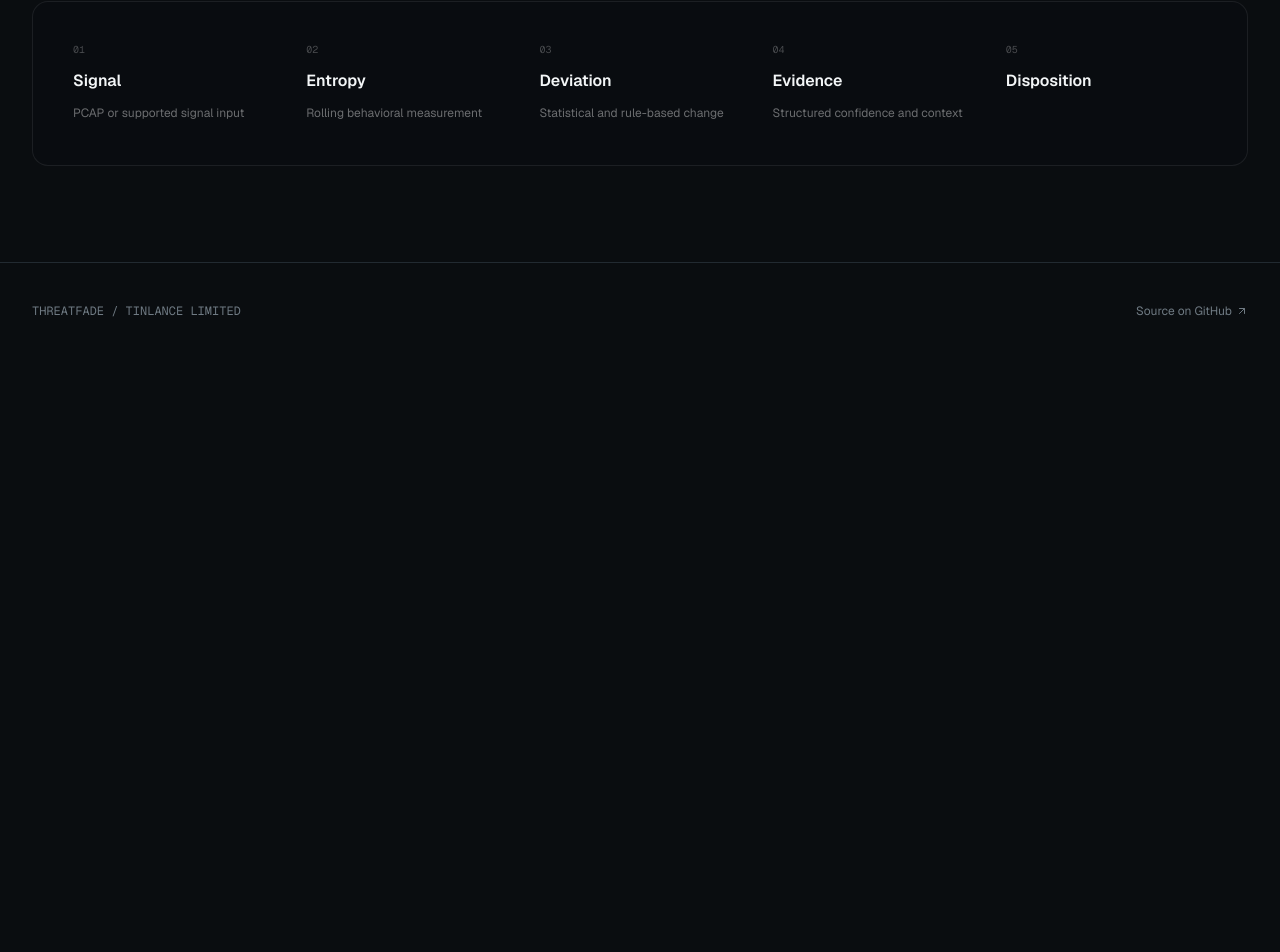
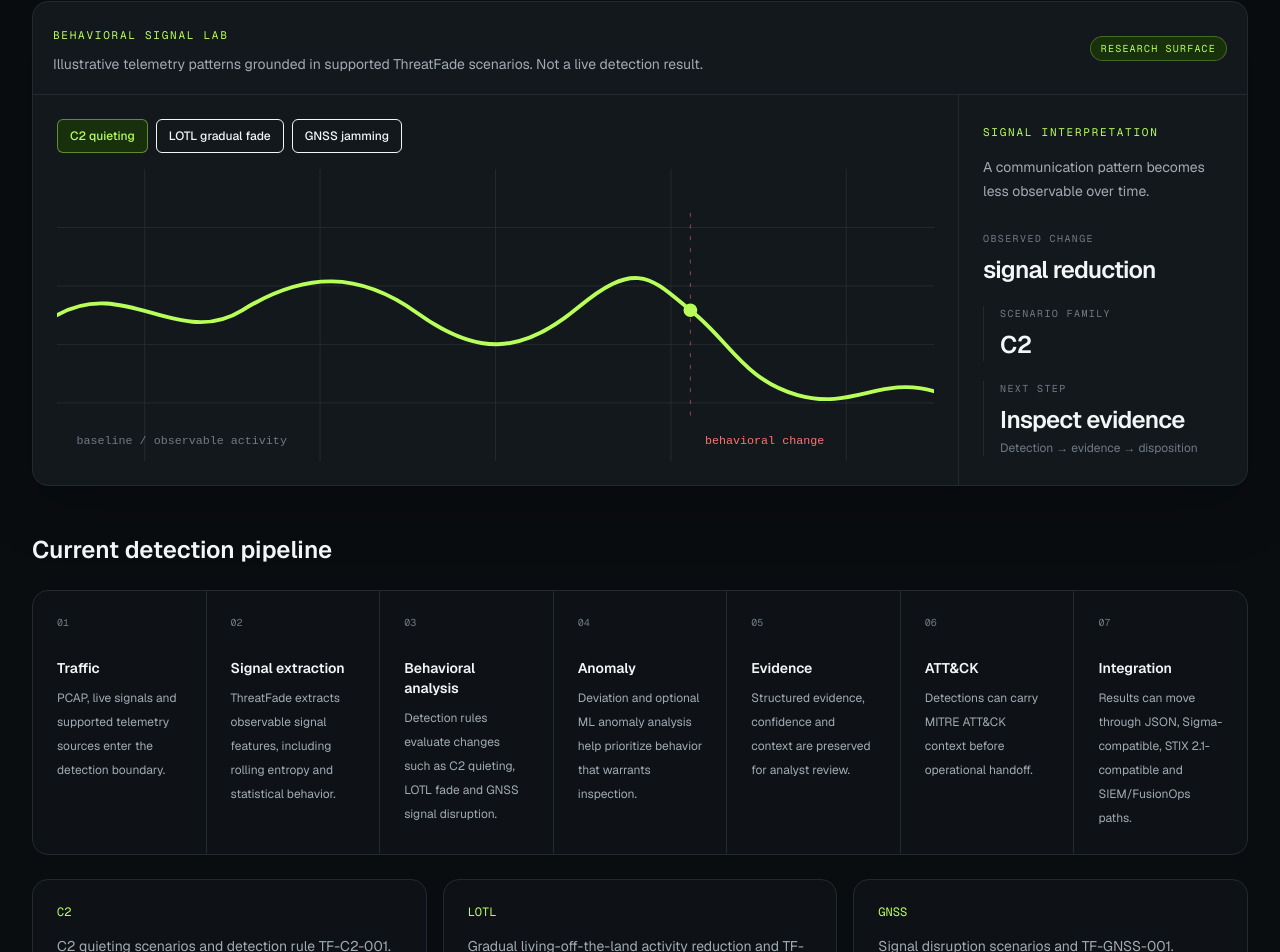
Before and after one commit to LloydCoder/tinlance-threatfade-web, a Next.js app: page /detection in a window 1280 px wide. Shown: the part 691-1643 px from the top of the page. Before the commit the page ends 1050 px from the top, so only its background shows below. Built offline with nearby package versions, Linux system fonts and the light colour scheme.

Commit message:
feat(web): build detection experience

```diff
--- a/app/detection/page.tsx
+++ b/app/detection/page.tsx
@@ -1,5 +1,14 @@
 import { PageShell } from "@/components/layout/page-shell";
+import { DetectionPipeline } from "@/components/marketing/core-experience";
+import { BehavioralLab } from "@/components/marketing/behavioral-lab";
+import { TfPanel } from "@/components/ui/tf-primitives";
 
 export default function DetectionPage() {
-  return <PageShell eyebrow="Detection" title="Detect behavioral fade, not just loud indicators." description="ThreatFade's current detection baseline combines rolling Shannon entropy, z-score anomaly detection, detection rules, confidence scoring and an optional Isolation Forest layer."><div className="rounded-2xl border border-white/8 bg-[#090c10] p-7 sm:p-10"><div className="grid gap-8 md:grid-cols-5">{["Signal", "Entropy", "Deviation", "Evidence", "Disposition"].map((label, index) => <div key={label}><div className="font-mono text-[10px] text-white/25">0{index + 1}</div><div className="mt-3 font-semibold">{label}</div>{index < 4 && <p className="mt-2 text-xs leading-6 text-white/40">{["PCAP or supported signal input", "Rolling behavioral measurement", "Statistical and rule-based change", "Structured confidence and context"][index]}</p>}</div>)}</div></div></PageShell>;
+  return <PageShell eyebrow="Detection" title="Detect behavioral fade, not just loud indicators." description="ThreatFade's current detection baseline combines rolling Shannon entropy, z-score anomaly detection, detection rules, confidence scoring and an optional Isolation Forest layer.">
+    <BehavioralLab />
+    <div className="mt-12"><h2 className="mb-6 text-2xl font-semibold">Current detection pipeline</h2><DetectionPipeline /></div>
+    <div className="mt-6 grid gap-4 md:grid-cols-3">
+      {[['C2','C2 quieting scenarios and detection rule TF-C2-001.'],['LOTL','Gradual living-off-the-land activity reduction and TF-LOTL-001.'],['GNSS','Signal disruption scenarios and TF-GNSS-001.']].map(([label,body]) => <TfPanel key={label} className="p-6"><div className="font-mono text-xs text-[var(--tf-signal)]">{label}</div><p className="mt-3 text-sm leading-7 text-[var(--tf-text-muted)]">{body}</p></TfPanel>)}
+    </div>
+  </PageShell>;
 }
```
